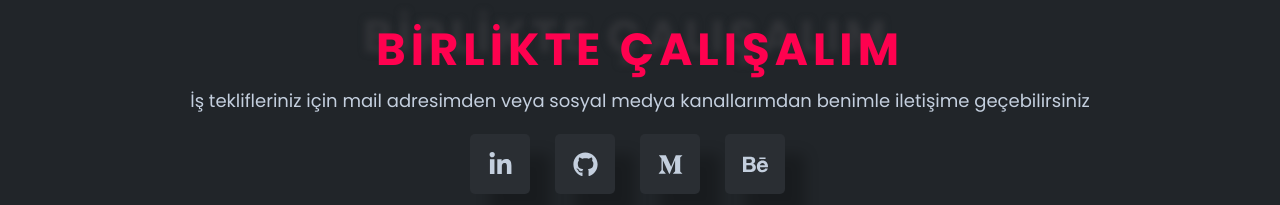
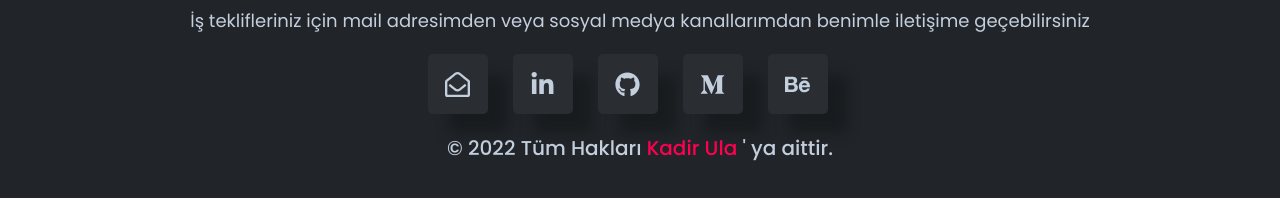
Before and after one commit to kadirula/react-my-portfolio, a React (Create React App) app: page / in a window 1280 px wide. Shown: the part 2361-2566 px from the top of the page. Built offline with nearby package versions, Linux system fonts and the light colour scheme.

Commit message:
project update

```diff
--- a/src/components/Footer.jsx
+++ b/src/components/Footer.jsx
@@ -1,9 +1,9 @@
-import { FaLinkedinIn, FaGithub, FaMediumM, FaBehance } from 'react-icons/fa';
+import { FaRegEnvelopeOpen, FaLinkedinIn, FaGithub, FaMediumM, FaBehance } from 'react-icons/fa';
 
 const Footer = () => {
     return (
         <footer className='footer container'>
-            <div className="row mb-4">
+            <div className="row">
                 <div className="col-md-12">
                     <div className="text-center">
                         <h3 className="title">BİRLİKTE ÇALIŞALIM</h3>
@@ -13,10 +13,13 @@ const Footer = () => {
                     </div>
                 </div>
             </div>
-            <div className="row">
+            <div className="row my-4">
                 <div className="col-md-12">
                     <div className="footer__contact">
                         <div className="social-box justify-content-center">
+                        <a href='/' className="social-box__item">
+                                <FaRegEnvelopeOpen className='social-box__icon' />
+                            </a>
                             <a href='/' className="social-box__item">
                                 <FaLinkedinIn className='social-box__icon' />
                             </a>
@@ -34,6 +37,11 @@ const Footer = () => {
                     </div>
                 </div>
             </div>
+            <div className="row">
+                <p className="footer__copyright text-center">
+                    &copy; {new Date().getFullYear()} Tüm Hakları <span>Kadir Ula</span> ' ya aittir.
+                </p>
+            </div>
         </footer>
     )
 }
--- a/src/pages/Home.jsx
+++ b/src/pages/Home.jsx
@@ -5,7 +5,7 @@ import ResumeSection from "../components/Section/ResumeSection";
 const Home = () => {
   return (
     <div className="container">
-      <section className='section section--border' >
+      <section className='section--border' >
         <HomeBanner />
       </section>
       <section className='section section--border' >
--- a/src/sass/layout/_footer.scss
+++ b/src/sass/layout/_footer.scss
@@ -1,4 +1,11 @@
 .footer{
     padding: 40px 0;
     border-top: 2px solid $color-theme;
+    &__copyright{
+        font-size: 20px;
+        font-weight: 500;
+        span{
+            color: $color-theme;
+        }
+    }
 }
```
